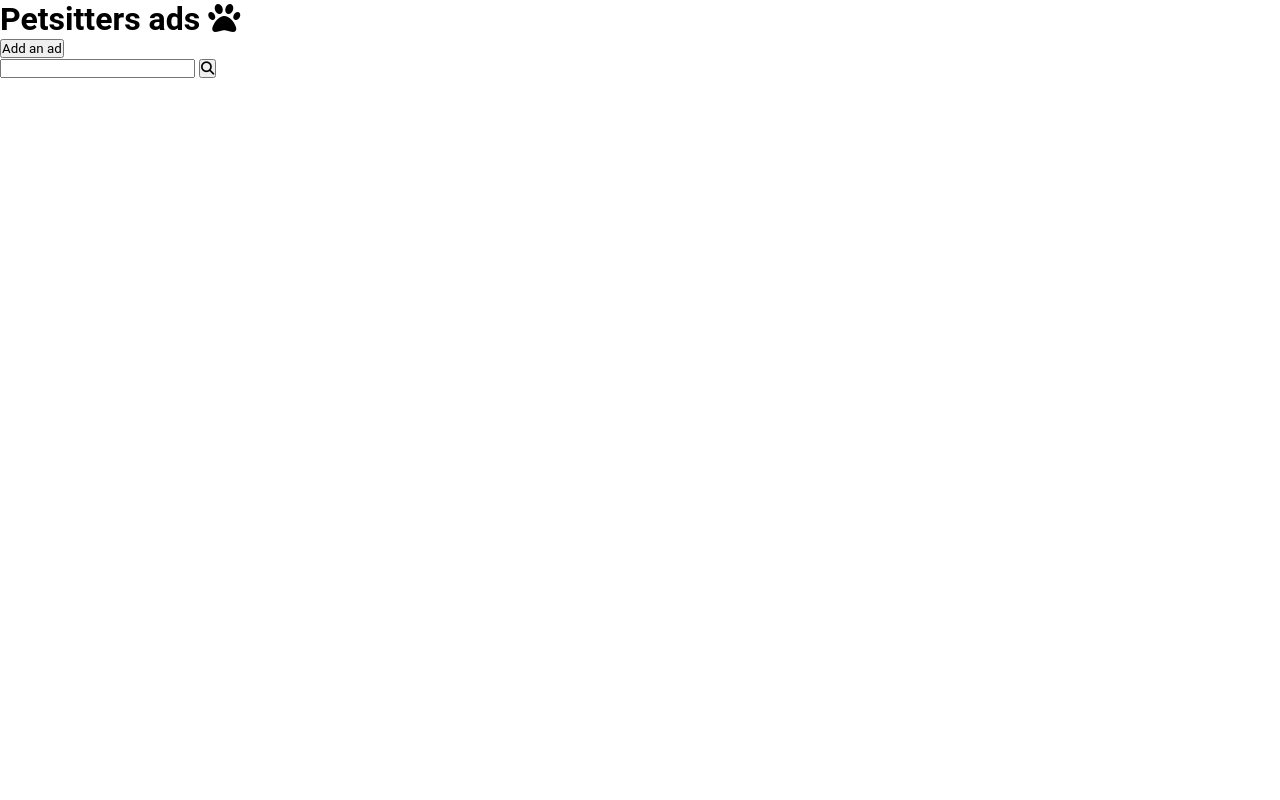
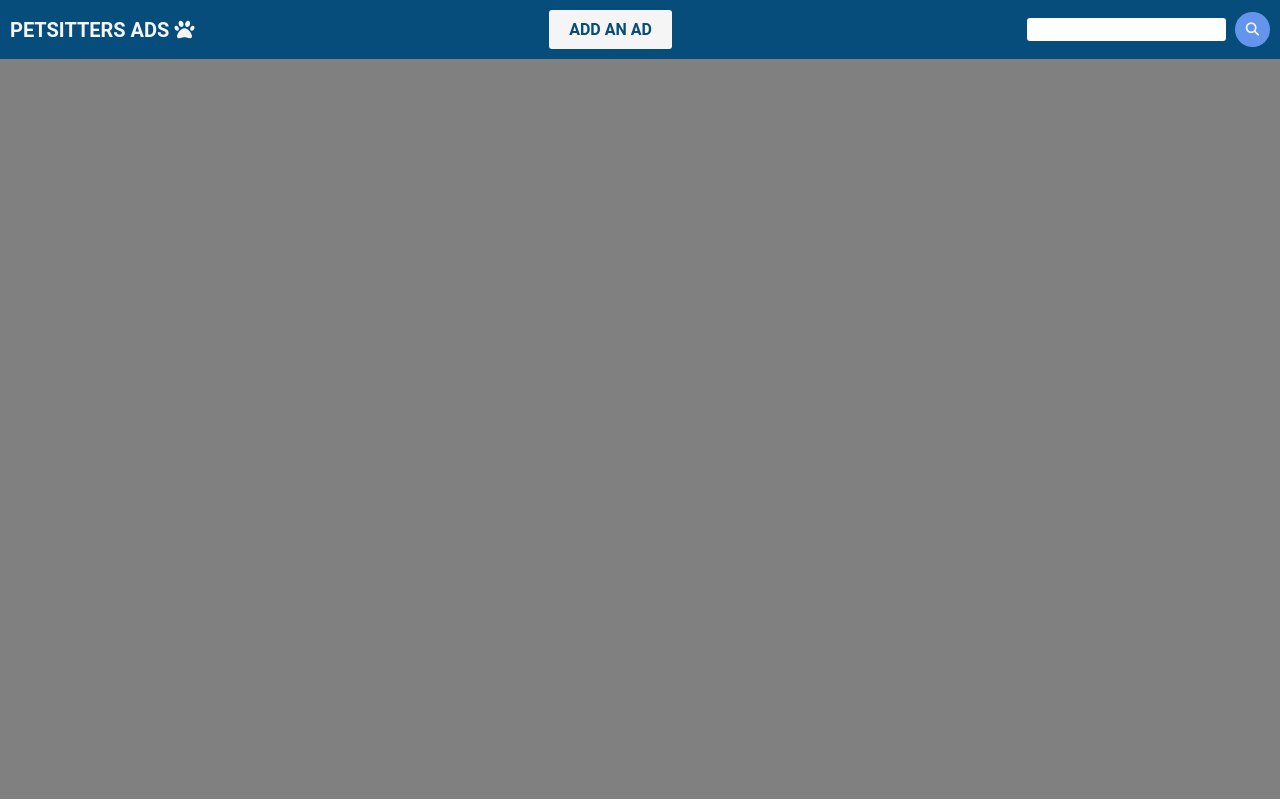
Before and after one commit to OlaVieira/PetAdsFront, a React (Create React App) app: page / in a window 1280 px wide. Built offline with nearby package versions, Linux system fonts and the light colour scheme.

Commit message:
Basic structure of main view.

```diff
--- a/src/App.css
+++ b/src/App.css
@@ -1,38 +1,60 @@
-.App {
-  text-align: center;
+header {
+    background-color: #074d7b;
+    color: whitesmoke;
+    padding: 10px;
+    display: flex;
+    justify-content: space-between;
+}
+h1 {
+    margin-top: 8px;
+    font-size: 20px;
+    text-transform: uppercase;
+    cursor: default;
+}
+button {
+    cursor: pointer;
 }
 
-.App-logo {
-  height: 40vmin;
-  pointer-events: none;
+i {
+    color: whitesmoke;
 }
 
-@media (prefers-reduced-motion: no-preference) {
-  .App-logo {
-    animation: App-logo-spin infinite 20s linear;
-  }
+.main-button {
+    border: 0;
+    border-radius: 3px;
+    background-color: whitesmoke;
+    padding: 10px 20px;
+    font-size: 1rem;
+    text-transform: uppercase;
+    color: #074d7b;
+    font-weight: bold;
 }
 
-.App-header {
-  background-color: #282c34;
-  min-height: 100vh;
-  display: flex;
-  flex-direction: column;
-  align-items: center;
-  justify-content: center;
-  font-size: calc(10px + 2vmin);
-  color: white;
+.main-button:hover {
+    background-color: cornflowerblue;
+    color: whitesmoke;
 }
 
-.App-link {
-  color: #61dafb;
+.search-button {
+    margin-top: 2px;
+    margin-left: 5px;
+    padding: 10px 11px;
+    border-radius: 50%;
+    background-color: cornflowerblue;
+    border: none;
 }
 
-@keyframes App-logo-spin {
-  from {
-    transform: rotate(0deg);
-  }
-  to {
-    transform: rotate(360deg);
-  }
+.search-button:hover {
+    background-color: #074d7b;
 }
+
+.search input {
+    padding: 4px;
+    border: 0;
+    border-radius: 3px;
+}
+
+.map {
+    background-color: gray;
+    height: calc(100vh - 60px);
+}
```
